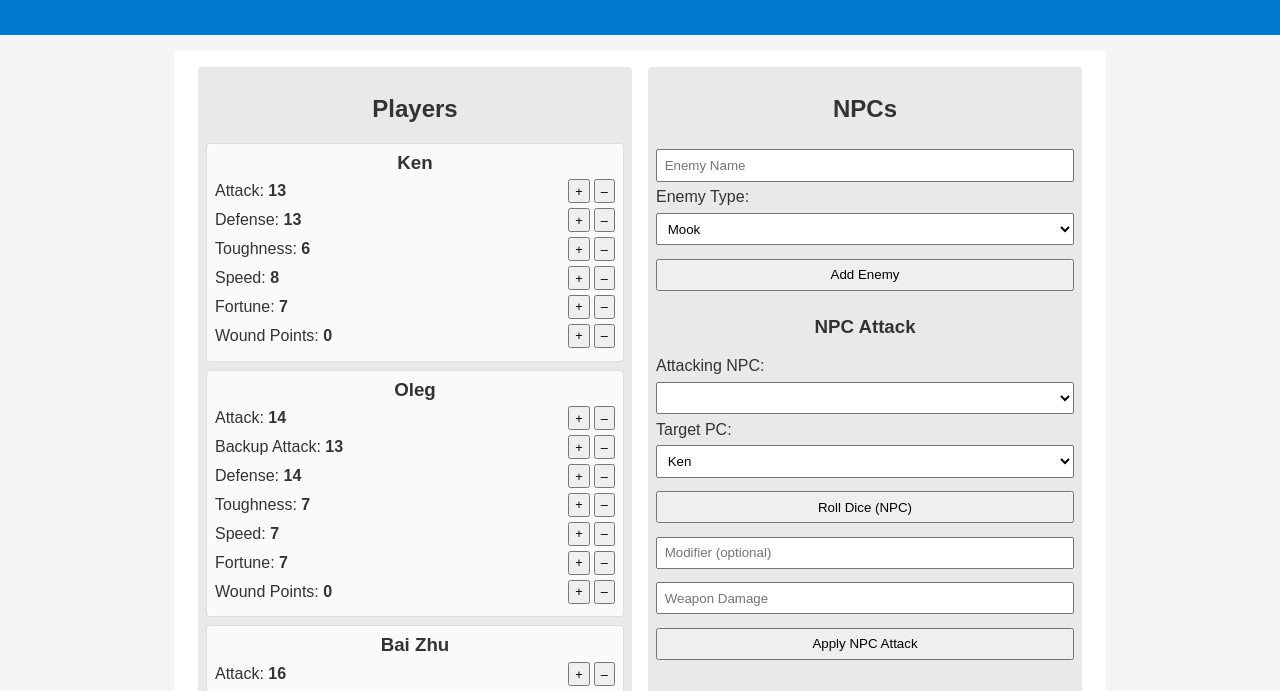
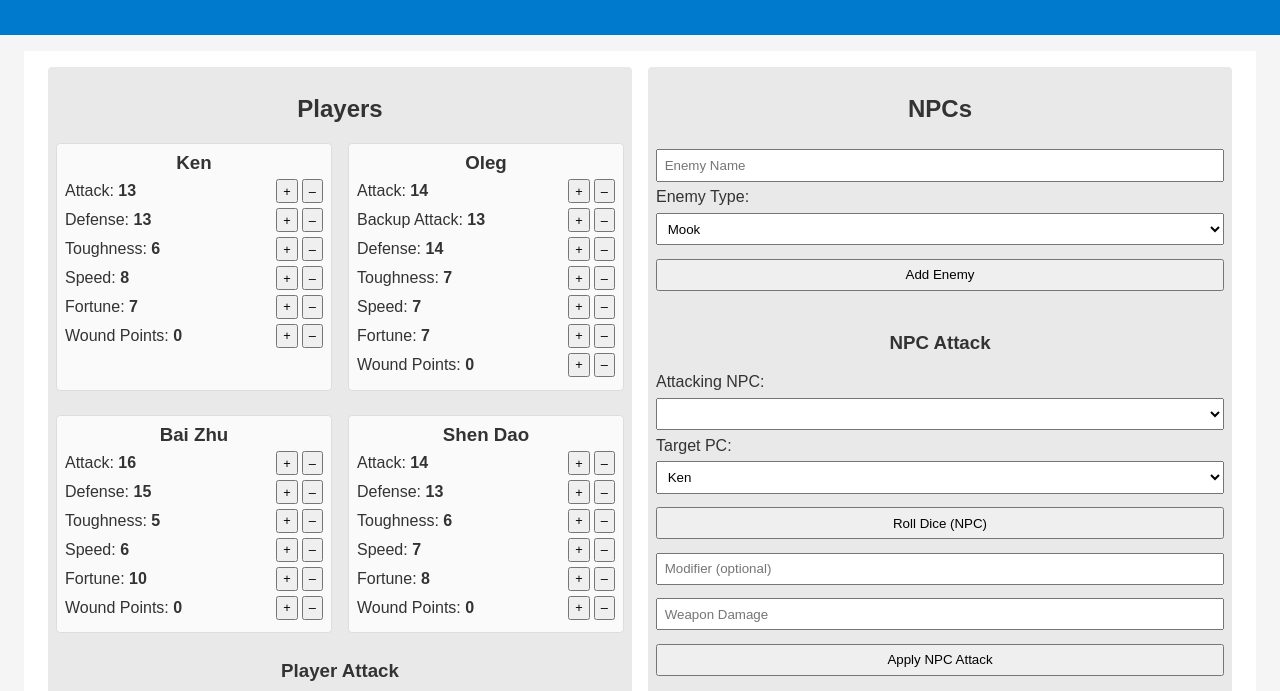
Before and after one commit to LucaVavala/combat-tracker, a plain HTML site: page index.html in a window 1280 px wide. Shown: the part 77-768 px from the top of the page. Drawn offline with Linux system fonts and the light colour scheme.

Commit message:
Update styles.css

```diff
--- a/styles.css
+++ b/styles.css
@@ -126,3 +126,22 @@ ul {
   padding: 0.5em 1em;
   cursor: pointer;
 }
+
+/* Existing styles remain unchanged … */
+
+/* Widen the main container on larger screens */
+@media (min-width: 1024px) {
+  main {
+    max-width: 1200px;
+  }
+}
+
+/* Make character cards display in two columns on larger screens */
+@media (min-width: 768px) {
+  #pcList,
+  #npcList {
+    display: grid;
+    grid-template-columns: repeat(2, 1fr);
+    gap: 1em;
+  }
+}
```
